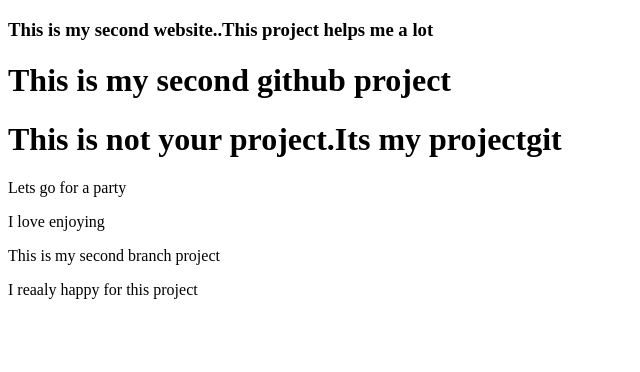
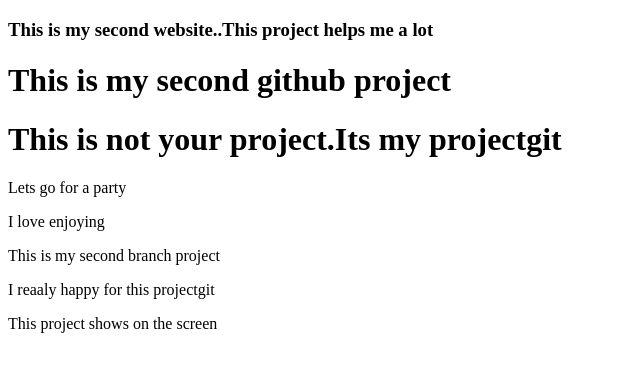
Before and after one commit to Jannatferdous57/my-second-website, a plain HTML site: page index.html in a window 1280 px wide. Shown: the whole page, without its empty margins (0-640 px from the left). Drawn offline with Linux system fonts and the light colour scheme.

Commit message:
added project

```diff
--- a/index.html
+++ b/index.html
@@ -12,7 +12,8 @@
     <p>Lets go for a party</p>
     <p>I love enjoying</p>
     <p>This is my second branch project</p>
-    <p>I reaaly happy for this project</p>
+    <p>I reaaly happy for this projectgit</p>
+    <p>This project shows on the screen</p>
     <img src="Flag.png" alt="">
 </body>
 </html>
```
